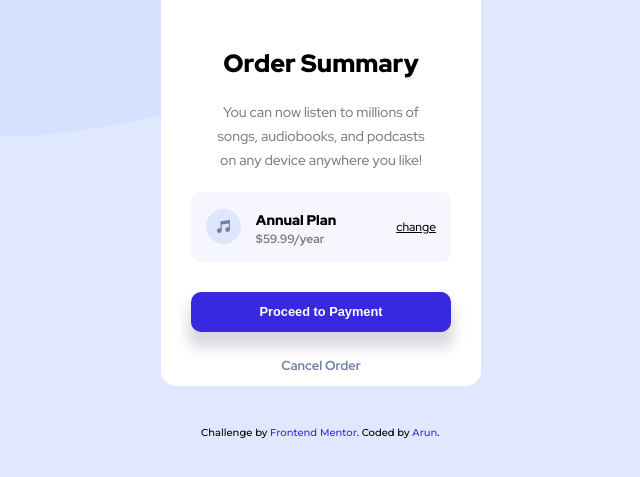
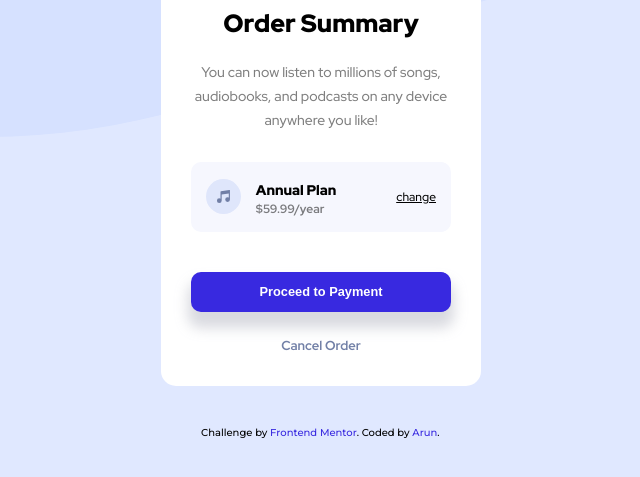
Before and after one commit to ninjabro/ordersummaryhtmlcss, a plain HTML site: page index.html in a window 1280 px wide. Shown: the part 263-740 px from the top of the page, without its empty margins (319-959 px from the left). Drawn offline with Linux system fonts and the light colour scheme.

Commit message:
finalfinished1

```diff
--- a/style.css
+++ b/style.css
@@ -57,7 +57,7 @@ img {
   flex-direction: column;
   justify-content: center;
   align-items: center;
-  padding: 50px;
+  padding: 10px;
   text-align: center;
 }
 
@@ -86,7 +86,7 @@ img {
   width: 260px;
   background-color: var(--smallcontainercolor);
   border-radius: 10px;
-  margin-top: 20px;
+  margin-top: 30px;
 }
 
 .plan {
@@ -125,7 +125,7 @@ img {
   height: 40px;
   width: 260px;
   border: none;
-  margin-top: 30px;
+  margin-top: 40px;
   color: var(--white);
   background-color: var(--Brightblue);
   border-radius: 10px;
```
